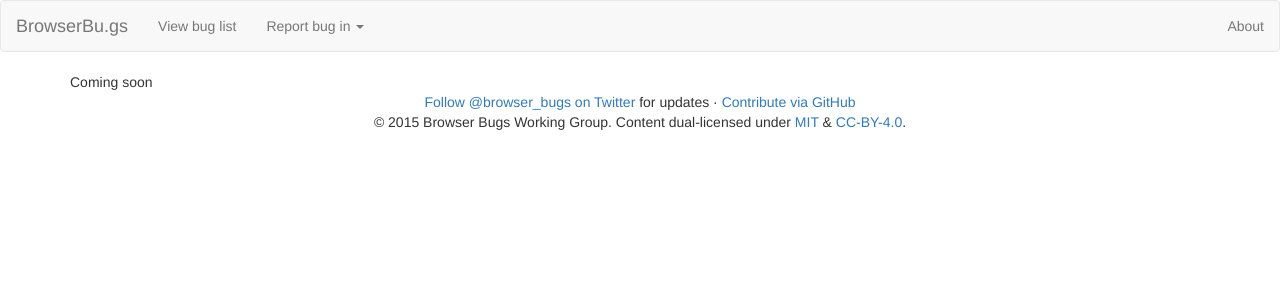
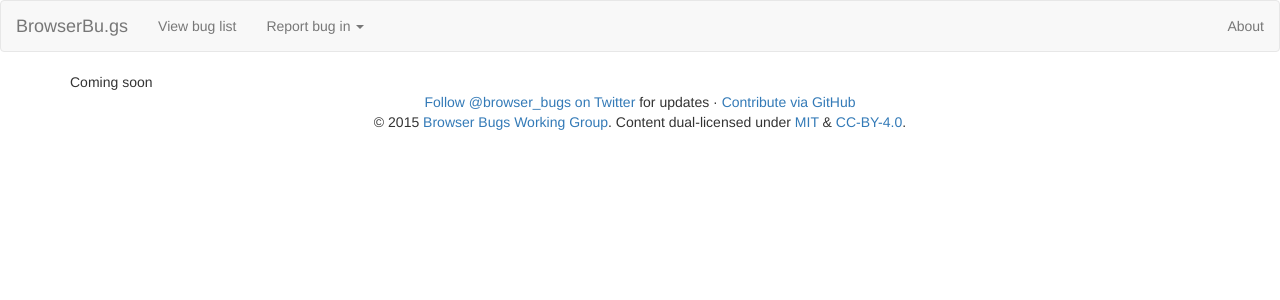
Before and after one commit to browser-bugs/browser-bugs.github.io, a Jekyll site: the page built from index.html, in a window 1280 px wide. Shown: the top 300 px of the page. Built offline with Jekyll 4.4.1, drawn with Linux system fonts in a browser that asks for light colours; nearby versions of some CDN libraries; part of the change alters nothing that is shown.

Commit message:
hyperlink BBWG in footer

```diff
--- a/_layouts/default.html
+++ b/_layouts/default.html
@@ -40,7 +40,7 @@
   <footer class="text-center">
     <a href="https://twitter.com/browser_bugs">Follow @browser_bugs on Twitter</a> for updates &middot;
     <a href="https://github.com/browser-bugs/browser-bugs.github.io">Contribute via GitHub</a><br />
-    &copy; 2015 Browser Bugs Working Group. Content dual-licensed under <a href="https://github.com/browser-bugs/browser-bugs.github.io/blob/master/LICENSE-MIT.txt">MIT</a> &amp; <a href="https://github.com/browser-bugs/browser-bugs.github.io/blob/master/LICENSE-CC-BY.txt">CC-BY-4.0</a>.
+    &copy; 2015 <a href="https://github.com/browser-bugs">Browser Bugs Working Group</a>. Content dual-licensed under <a href="https://github.com/browser-bugs/browser-bugs.github.io/blob/master/LICENSE-MIT.txt">MIT</a> &amp; <a href="https://github.com/browser-bugs/browser-bugs.github.io/blob/master/LICENSE-CC-BY.txt">CC-BY-4.0</a>.
   </footer>
 </div>
 {% include ga.html %}
```
